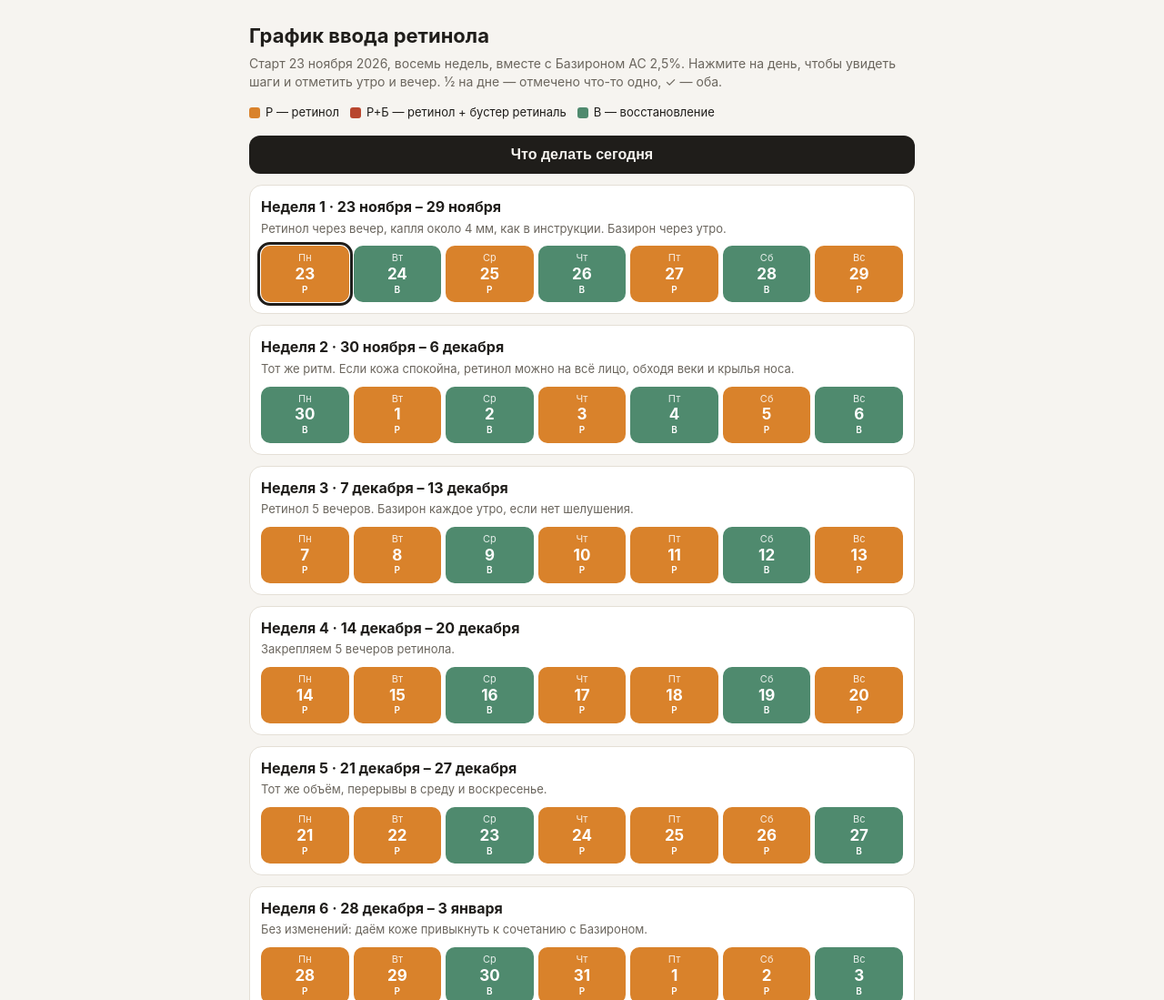
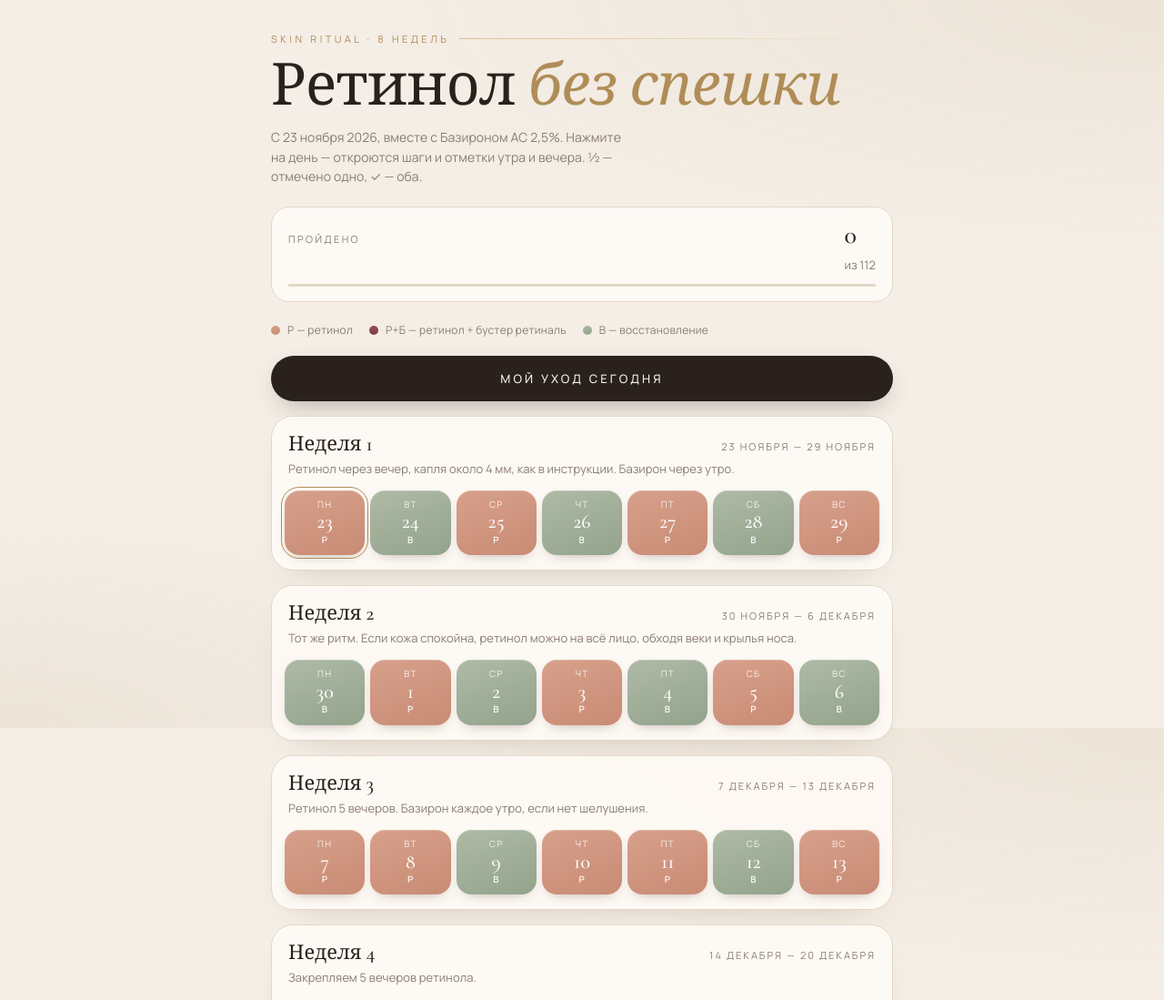
Before and after one commit to unseenmoviereviews/retinol-grafik, a plain HTML site: page index.html in a window 1280 px wide. Shown: the top 1099 px of the page at 91% size. Drawn offline with nearby package versions, Linux system fonts and the light colour scheme.

Commit message:
Add files via upload

```diff
--- a/index.html
+++ b/index.html
@@ -4,70 +4,103 @@
 <meta charset="utf-8">
 <meta name="viewport" content="width=device-width, initial-scale=1, viewport-fit=cover">
 <title>График ввода ретинола Celimax</title>
+<link rel="preconnect" href="https://fonts.googleapis.com">
+<link rel="preconnect" href="https://fonts.gstatic.com" crossorigin>
+<link href="https://fonts.googleapis.com/css2?family=Cormorant+Garamond:ital,wght@0,400;0,500;0,600;1,400;1,500&family=Manrope:wght@300;400;500;600&display=swap" rel="stylesheet">
+<meta name="theme-color" content="#f4eee6">
 <style>
 :root{
-  --bg:#f6f4f0;--card:#fff;--ink:#1f1d1a;--mute:#6b665e;--line:#e4dfd6;
-  --R:#d9822b;--RR:#b8462e;--O:#4f8a6e;--E:#3d7bb0;--P:#8a5bb0;
+  --bg:#f4eee6;--bg2:#ede4d8;--card:rgba(255,252,247,.82);--ink:#2a211c;--mute:#8a7d72;--line:#e2d6c7;
+  --gold:#b08d57;--gold2:#d8bf91;
+  --R:#c98b74;--RR:#7d3b3f;--O:#93a38c;
+  --serif:"Cormorant Garamond",Georgia,"Times New Roman",serif;
+  --sans:"Manrope",-apple-system,BlinkMacSystemFont,"Segoe UI",Roboto,Arial,sans-serif;
 }
 @media (prefers-color-scheme:dark){
-  :root{--bg:#161514;--card:#211f1d;--ink:#f1ede6;--mute:#a39d93;--line:#34312d;}
+  :root{--bg:#17120f;--bg2:#211a16;--card:rgba(38,30,25,.85);--ink:#f3e9dc;--mute:#a8998a;--line:#3a2f28;--gold:#d4b483;--gold2:#8f744c;--R:#b97a64;--RR:#94484d;--O:#7f907a}
 }
 *{box-sizing:border-box}
 html{-webkit-text-size-adjust:100%}
-body{margin:0;background:var(--bg);color:var(--ink);
-  font:16px/1.45 -apple-system,BlinkMacSystemFont,"Segoe UI",Roboto,Arial,sans-serif;
-  padding:env(safe-area-inset-top) env(safe-area-inset-right) env(safe-area-inset-bottom) env(safe-area-inset-left)}
-.wrap{max-width:760px;margin:0 auto;padding:16px 14px 40px}
-h1{font-size:22px;margin:8px 0 4px}
-h2{font-size:18px;margin:26px 0 8px}
-p.sub{color:var(--mute);margin:0 0 14px;font-size:14px}
-.legend{display:flex;flex-wrap:wrap;gap:6px 12px;font-size:13px;margin:10px 0 4px}
-.legend span{display:inline-flex;align-items:center;gap:6px}
-.dot{width:12px;height:12px;border-radius:3px;display:inline-block;flex:none}
-.today-btn{margin:12px 0 0;width:100%;padding:12px;border:0;border-radius:12px;background:var(--ink);color:var(--bg);font-size:16px;font-weight:600}
-.week{background:var(--card);border:1px solid var(--line);border-radius:14px;padding:12px;margin:12px 0}
-.week h3{margin:0 0 2px;font-size:16px}
-.week .note{margin:0 0 10px;color:var(--mute);font-size:13px}
-.days{display:grid;grid-template-columns:repeat(7,1fr);gap:5px}
-.day{appearance:none;border:0;border-radius:10px;padding:6px 2px 7px;color:#fff;font:inherit;
-  display:flex;flex-direction:column;align-items:center;min-height:58px;cursor:pointer;position:relative}
-.day .wd{font-size:11px;opacity:.85}
-.day .dn{font-size:17px;font-weight:700;line-height:1.1}
-.day .tg{font-size:10px;font-weight:600;letter-spacing:.02em}
-.day.done::after{content:"✓";position:absolute;top:2px;right:5px;font-size:12px;font-weight:700}
-.day.half::after{content:"½";position:absolute;top:2px;right:5px;font-size:11px;font-weight:700}
-.day.is-today{outline:3px solid var(--ink);outline-offset:1px}
-.day.sel{transform:scale(.94)}
-.R{background:var(--R)}.RR{background:var(--RR)}.O{background:var(--O)}
-.panel{background:var(--card);border:1px solid var(--line);border-radius:14px;padding:14px;margin-top:10px}
-.panel h4{margin:0 0 2px;font-size:17px}
-.panel .ph{color:var(--mute);font-size:13px;margin:0 0 10px}
-.panel h5{margin:12px 0 4px;font-size:14px;text-transform:uppercase;letter-spacing:.04em;color:var(--mute)}
-.panel ol{margin:0;padding-left:20px}
-.panel li{margin:3px 0}
-.chk{display:flex;align-items:center;gap:10px;margin-top:10px;font-size:15px;padding:10px 12px;border:1px solid var(--line);border-radius:10px;cursor:pointer}
-.chk.on{border-color:var(--O)}
-.toast{position:fixed;left:50%;bottom:calc(20px + env(safe-area-inset-bottom));transform:translateX(-50%) translateY(20px);background:var(--O);color:#fff;padding:12px 18px;border-radius:14px;font-size:15px;font-weight:600;max-width:calc(100% - 32px);text-align:center;opacity:0;transition:opacity .25s,transform .25s;pointer-events:none;z-index:9}
+body{margin:0;color:var(--ink);font:15px/1.55 var(--sans);font-weight:400;letter-spacing:.005em;
+  background:radial-gradient(120% 60% at 100% 0%,var(--bg2) 0%,transparent 60%),radial-gradient(90% 50% at 0% 100%,var(--bg2) 0%,transparent 60%),var(--bg);background-attachment:fixed;
+  padding:env(safe-area-inset-top) env(safe-area-inset-right) env(safe-area-inset-bottom) env(safe-area-inset-left);min-height:100vh}
+.wrap{max-width:720px;margin:0 auto;padding:28px 18px 56px}
+.eyebrow{font-size:11px;letter-spacing:.32em;text-transform:uppercase;color:var(--gold);margin:6px 0 14px;display:flex;align-items:center;gap:10px}
+.eyebrow::after{content:"";flex:1;height:1px;background:linear-gradient(90deg,var(--gold2),transparent)}
+h1{font:500 clamp(40px,11vw,64px)/.95 var(--serif);margin:0 0 14px;letter-spacing:-.01em}
+h1 em{font-style:italic;color:var(--gold);font-weight:400}
+h2{font:500 30px/1.1 var(--serif);margin:44px 0 14px;letter-spacing:-.005em}
+h2::before{content:"";display:block;width:28px;height:1px;background:var(--gold);margin-bottom:12px}
+p.sub{color:var(--mute);margin:0 0 22px;font-size:14px;max-width:46ch}
+.progress{margin:0 0 22px;padding:16px 18px;border:1px solid var(--line);border-radius:20px;background:var(--card);backdrop-filter:blur(8px);-webkit-backdrop-filter:blur(8px)}
+.progress .row{display:flex;justify-content:space-between;align-items:baseline;gap:10px}
+.progress .lbl{font-size:11px;letter-spacing:.22em;text-transform:uppercase;color:var(--mute)}
+.progress .num{font:500 28px/1 var(--serif);white-space:nowrap}
+.progress .num small{font:400 13px var(--sans);color:var(--mute)}
+.bar{height:3px;background:var(--line);border-radius:3px;margin-top:12px;overflow:hidden}
+.bar i{display:block;height:100%;width:0;background:linear-gradient(90deg,var(--gold2),var(--gold));transition:width .5s ease}
+.legend{display:flex;flex-wrap:wrap;gap:8px 18px;font-size:12px;margin:0 0 18px;color:var(--mute);letter-spacing:.02em}
+.legend span{display:inline-flex;align-items:center;gap:8px}
+.dot{width:10px;height:10px;border-radius:50%;display:inline-block;flex:none}
+.today-btn{width:100%;padding:16px;border:0;border-radius:999px;background:var(--ink);color:var(--bg);font:500 13px var(--sans);letter-spacing:.24em;text-transform:uppercase;cursor:pointer;box-shadow:0 10px 30px -12px rgba(42,33,28,.45);transition:transform .15s}
+.today-btn:active{transform:scale(.98)}
+.week{background:var(--card);border:1px solid var(--line);border-radius:24px;padding:18px 14px 16px;margin:16px 0;backdrop-filter:blur(8px);-webkit-backdrop-filter:blur(8px);box-shadow:0 1px 0 rgba(255,255,255,.6) inset,0 18px 40px -30px rgba(80,55,35,.35)}
+.week h3{margin:0 4px 2px;font:500 22px/1.15 var(--serif);display:flex;justify-content:space-between;align-items:baseline;gap:8px;flex-wrap:wrap}
+.week h3 span{font:400 11px var(--sans);letter-spacing:.18em;text-transform:uppercase;color:var(--mute)}
+.week .note{margin:4px 4px 14px;color:var(--mute);font-size:13px}
+.days{display:grid;grid-template-columns:repeat(7,1fr);gap:6px}
+.day{appearance:none;border:0;border-radius:16px;padding:8px 2px 9px;color:#fff;font:inherit;display:flex;flex-direction:column;align-items:center;min-height:66px;cursor:pointer;position:relative;transition:transform .15s,box-shadow .2s;box-shadow:0 6px 16px -10px rgba(60,30,20,.55),inset 0 1px 0 rgba(255,255,255,.25)}
+.day .wd{font-size:10px;letter-spacing:.12em;text-transform:uppercase;opacity:.85}
+.day .dn{font:500 22px/1.05 var(--serif)}
+.day .tg{font-size:10px;font-weight:600;letter-spacing:.06em;opacity:.95}
+.day.done::after,.day.half::after{position:absolute;top:-5px;right:-4px;width:18px;height:18px;border-radius:50%;background:var(--gold);color:#fff;font:600 10px/18px var(--sans);text-align:center;box-shadow:0 2px 6px rgba(0,0,0,.2)}
+.day.done::after{content:"✓"}
+.day.half::after{content:"½";background:var(--gold2)}
+.day.is-today{outline:1.5px solid var(--gold);outline-offset:3px}
+.day.sel{transform:translateY(-2px) scale(.97)}
+.R{background:linear-gradient(160deg,#d7a08b,var(--R))}.RR{background:linear-gradient(160deg,#9a5054,var(--RR))}.O{background:linear-gradient(160deg,#aebaa6,var(--O))}
+.dot.R,.dot.RR,.dot.O{box-shadow:none}
+.panel{background:var(--card);border:1px solid var(--line);border-radius:20px;padding:18px;margin-top:12px;animation:rise .25s ease}
+@keyframes rise{from{opacity:0;transform:translateY(6px)}to{opacity:1;transform:none}}
+.panel h4{margin:0;font:500 26px/1.1 var(--serif)}
+.panel .ph{color:var(--gold);font-size:11px;letter-spacing:.2em;text-transform:uppercase;margin:4px 0 6px}
+.panel h5{margin:16px 0 6px;font-size:11px;letter-spacing:.26em;text-transform:uppercase;color:var(--mute);font-weight:500}
+.panel ol{margin:0;padding-left:0;list-style:none;counter-reset:s}
+.panel li{margin:0;padding:8px 0 8px 34px;position:relative;border-bottom:1px solid var(--line);font-size:14px}
+.panel li:last-child{border-bottom:0}
+.panel li::before{counter-increment:s;content:counter(s,decimal-leading-zero);position:absolute;left:0;top:8px;font:italic 500 16px var(--serif);color:var(--gold)}
+.chks{display:grid;grid-template-columns:1fr 1fr;gap:8px;margin-top:16px}
+.chk{display:flex;align-items:center;justify-content:center;gap:8px;font-size:12px;letter-spacing:.14em;text-transform:uppercase;padding:13px 10px;border:1px solid var(--line);border-radius:999px;cursor:pointer;transition:all .2s;user-select:none;-webkit-user-select:none}
+.chk input{position:absolute;opacity:0;pointer-events:none}
+.chk::before{content:"";width:14px;height:14px;border-radius:50%;border:1px solid var(--gold);flex:none;transition:all .2s}
+.chk.on{background:var(--ink);color:var(--bg);border-color:var(--ink)}
+.chk.on::before{background:var(--gold);border-color:var(--gold);box-shadow:inset 0 0 0 3px var(--ink)}
+.toast{position:fixed;left:50%;top:calc(16px + env(safe-area-inset-top));transform:translateX(-50%) translateY(-24px);background:var(--ink);color:var(--bg);padding:12px 20px;border-radius:18px;font:italic 500 18px/1.25 var(--serif);width:max-content;max-width:calc(100% - 32px);text-align:center;opacity:0;transition:opacity .3s,transform .3s;pointer-events:none;z-index:9;box-shadow:0 16px 40px -14px rgba(0,0,0,.5)}
+.toast::before{content:"✦ ";color:var(--gold)}
 .toast.show{opacity:1;transform:translateX(-50%) translateY(0)}
-.chk input{width:22px;height:22px}
-.box{background:var(--card);border:1px solid var(--line);border-radius:14px;padding:12px 14px;margin:10px 0}
-.box ul{margin:6px 0 0;padding-left:20px}
-.box li{margin:4px 0}
-.warn{border-left:4px solid var(--RR)}
-small{color:var(--mute)}
+.box{background:var(--card);border:1px solid var(--line);border-radius:20px;padding:16px 18px;margin:12px 0;backdrop-filter:blur(8px);-webkit-backdrop-filter:blur(8px)}
+.box ul,.box ol{margin:0;padding-left:18px}
+.box li{margin:8px 0;font-size:14px}
+.box li::marker{color:var(--gold)}
+.warn{border-left:2px solid var(--gold)}
+small{color:var(--mute);font-size:12px;display:block;margin-top:10px}
+footer{margin-top:48px;text-align:center;font:italic 400 15px var(--serif);color:var(--mute)}
+footer::before{content:"✦";display:block;color:var(--gold);font-style:normal;margin-bottom:6px}
 </style>
 </head>
 <body>
 <div class="wrap">
-  <h1>График ввода ретинола</h1>
-  <p class="sub">Старт 23 ноября 2026, восемь недель, вместе с Базироном АС 2,5%. Нажмите на день, чтобы увидеть шаги и отметить утро и вечер. ½ на дне — отмечено что-то одно, ✓ — оба.</p>
+  <div class="eyebrow">Skin ritual · 8 недель</div>
+  <h1>Ретинол <em>без спешки</em></h1>
+  <p class="sub">С 23 ноября 2026, вместе с Базироном АС 2,5%. Нажмите на день — откроются шаги и отметки утра и вечера. ½ — отмечено одно, ✓ — оба.</p>
+  <div class="progress"><div class="row"><span class="lbl">Пройдено</span><span class="num" id="progNum">0 <small>из 112</small></span></div><div class="bar"><i id="progBar"></i></div></div>
 
   <div class="legend">
     <span><i class="dot R"></i>Р — ретинол</span>
     <span><i class="dot RR"></i>Р+Б — ретинол + бустер ретиналь</span>
     <span><i class="dot O"></i>В — восстановление</span>
   </div>
-  <button class="today-btn" id="todayBtn">Что делать сегодня</button>
+  <button class="today-btn" id="todayBtn">Мой уход сегодня</button>
   <div id="panelTop"></div>
 
   <div id="weeks"></div>
@@ -111,6 +144,7 @@ small{color:var(--mute)}
     <small>Базирон — только на участки с высыпаниями, недели 1–2 через утро. При сильном шелушении убрать его на 1–2 дня.</small>
   </div>
 </div>
+<footer>Красота любит регулярность</footer>
 
 <script>
 (function(){
@@ -172,7 +206,8 @@ small{color:var(--mute)}
   var tTimer=null;
   function toast(t){var el=document.getElementById("toast");el.textContent=t;el.classList.add("show");clearTimeout(tTimer);tTimer=setTimeout(function(){el.classList.remove("show")},2600)}
   function pick(a){return a[Math.floor(Math.random()*a.length)]}
-  function mark(btn,k){var m=!!done[k+"-m"],e=!!done[k+"-e"];btn.classList.toggle("done",m&&e);btn.classList.toggle("half",m!==e)}
+  function prog(){var n=Object.keys(done).filter(function(x){return /-[me]$/.test(x)}).length;var a=document.getElementById("progNum"),b=document.getElementById("progBar");if(a)a.innerHTML=n+" <small>из 112</small>";if(b)b.style.width=Math.min(100,n/112*100)+"%"}
+  function mark(btn,k){prog();var m=!!done[k+"-m"],e=!!done[k+"-e"];btn.classList.toggle("done",m&&e);btn.classList.toggle("half",m!==e)}
 
   function dateOf(w,i){var d=new Date(START);d.setDate(d.getDate()+w*7+i);return d}
   function key(d){return d.getFullYear()+"-"+(d.getMonth()+1)+"-"+d.getDate()}
@@ -188,7 +223,7 @@ small{color:var(--mute)}
   WEEKS.forEach(function(wk,w){
     var sec=document.createElement("section");sec.className="week";
     var d0=dateOf(w,0),d6=dateOf(w,6);
-    sec.innerHTML="<h3>"+wk.t+" · "+d0.getDate()+" "+MON[d0.getMonth()]+" – "+d6.getDate()+" "+MON[d6.getMonth()]+"</h3><p class='note'></p>";
+    sec.innerHTML="<h3>"+wk.t+"<span>"+d0.getDate()+" "+MON[d0.getMonth()]+" — "+d6.getDate()+" "+MON[d6.getMonth()]+"</span></h3><p class='note'></p>";
     sec.querySelector(".note").textContent=wk.n;
     var grid=document.createElement("div");grid.className="days";
     var panel=document.createElement("div");
@@ -215,10 +250,10 @@ small{color:var(--mute)}
     var withB=w>=2||i%2===1;
     var morning=MORNING_BASE.slice();
     if(withB)morning.splice(2,0,MORNING_B);
-    var h="<h4>"+WD[i]+", "+d.getDate()+" "+MON[d.getMonth()]+"</h4><p class='ph'>"+WEEKS[w].t+" · "+NAME[type]+"</p>";
+    var h="<p class='ph'>"+WEEKS[w].t+" · "+NAME[type]+"</p><h4>"+WD[i]+", "+d.getDate()+" "+MON[d.getMonth()]+"</h4>";
     h+="<h5>Утро</h5><ol>"+morning.map(function(s){return "<li></li>"}).join("")+"</ol>";
     h+="<h5>Вечер</h5><ol>"+EVENING[type].map(function(s){return "<li></li>"}).join("")+"</ol>";
-    h+="<label class='chk'><input type='checkbox' data-p='m'> Утро сделано</label><label class='chk'><input type='checkbox' data-p='e'> Вечер сделан</label>";
+    h+="<div class='chks'><label class='chk'><input type='checkbox' data-p='m'>Утро</label><label class='chk'><input type='checkbox' data-p='e'>Вечер</label></div>";
     p.innerHTML=h;
     var lis=p.querySelectorAll("ol");
     lis[0].querySelectorAll("li").forEach(function(li,j){li.textContent=morning[j]});
```
